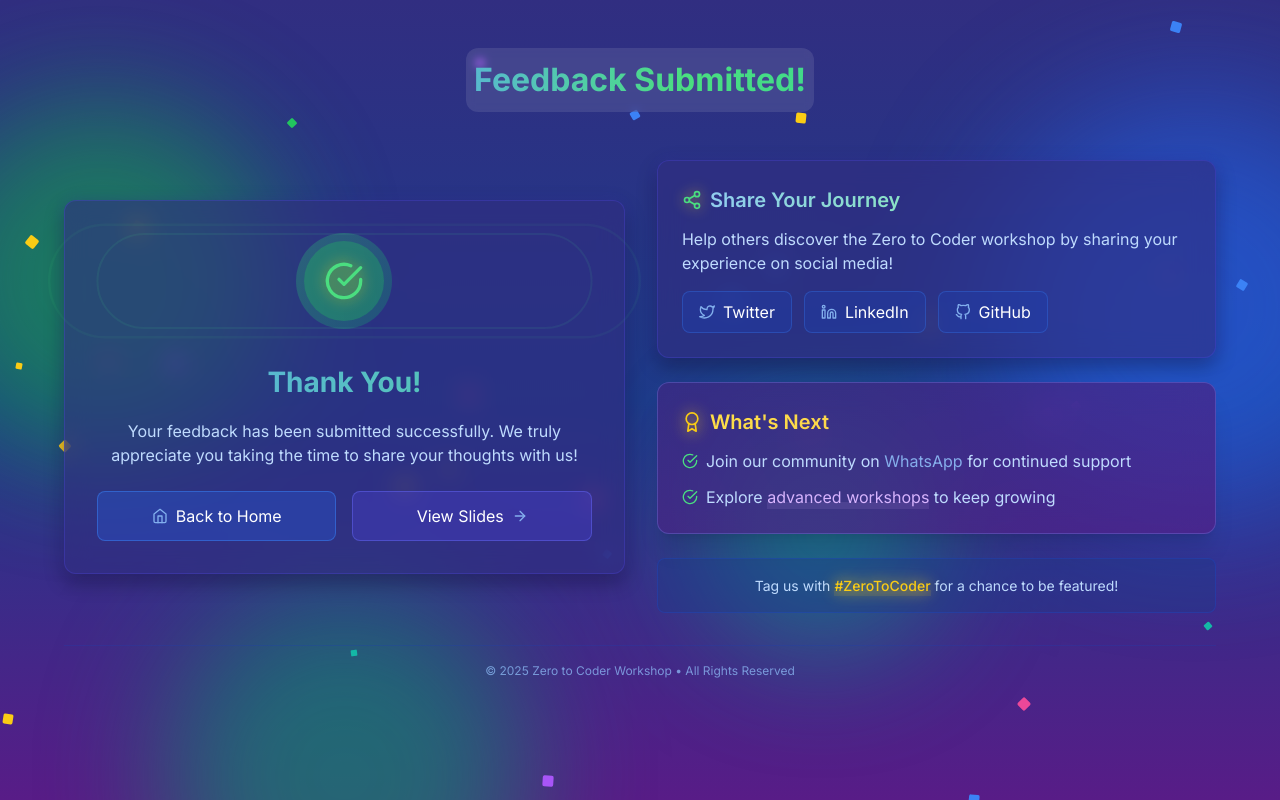
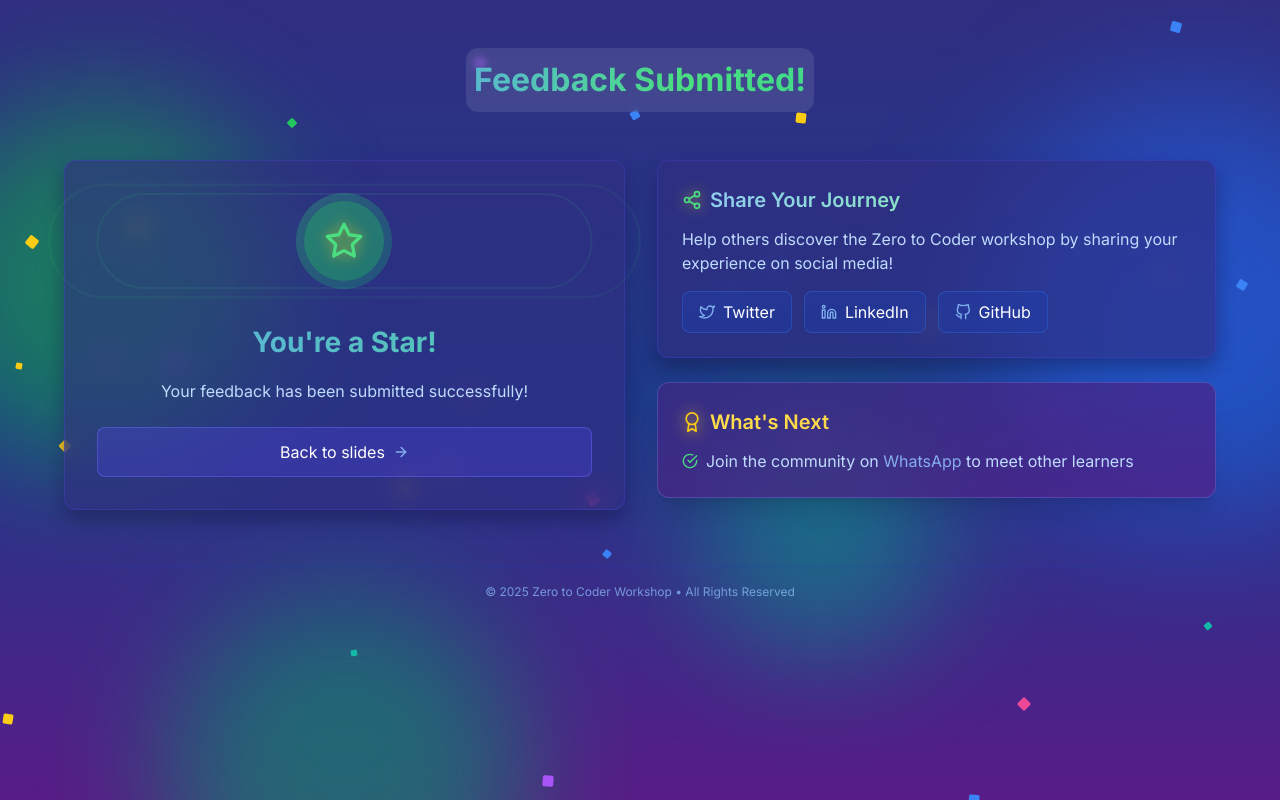
Before and after one commit to Blue-Cardigan/zero-to-coder, a Next.js app: page /feedback/success in a window 1280 px wide. Built offline with nearby package versions, Linux system fonts and the light colour scheme.

Commit message:
Neaten feedback success page

```diff
--- a/src/app/feedback/success/page.tsx
+++ b/src/app/feedback/success/page.tsx
@@ -3,7 +3,7 @@
 import React, { useEffect, useState } from 'react';
 import Link from 'next/link';
 import { motion } from 'framer-motion';
-import { FiCheckCircle, FiArrowRight, FiHome, FiShare2, FiTwitter, FiLinkedin, FiGithub, FiAward } from 'react-icons/fi';
+import { FiCheckCircle, FiArrowRight, FiHome, FiShare2, FiTwitter, FiLinkedin, FiGithub, FiAward, FiStar } from 'react-icons/fi';
 import '../../globals.css';
 
 export default function FeedbackSuccessPage() {
@@ -72,12 +72,12 @@
         </motion.div>
 
         {/* Main content area */}
-        <div className="w-full max-w-6xl flex flex-col lg:flex-row gap-8 items-center">
+        <div className="w-full max-w-6xl flex flex-col lg:flex-row gap-8 items-stretch">
           {/* Success message card */}
           <motion.div
             initial={{ opacity: 0, x: -20 }}
             animate={{ opacity: 1, x: 0 }}
-            className="lg:w-1/2 bg-indigo-900/60 rounded-xl p-8 backdrop-blur-lg border border-blue-500/50 shadow-xl"
+            className="lg:w-1/2 bg-indigo-900/60 rounded-xl p-8 backdrop-blur-lg border border-blue-500/50 shadow-xl flex flex-col"
           >
             <div className="text-center">
               <motion.div
@@ -93,7 +93,7 @@
                     transition={{ delay: 0.3, type: "spring" }}
                     className="w-20 h-20 bg-green-500/30 rounded-full flex items-center justify-center"
                   >
-                    <FiCheckCircle className="text-green-400 text-5xl drop-shadow-glow" />
+                    <FiStar className="text-green-400 text-5xl drop-shadow-glow" />
                   </motion.div>
                 </div>
 
@@ -117,9 +117,9 @@
                 animate={{ opacity: 1, y: 0 }}
                 transition={{ delay: 0.4 }}
               >
-                <h2 className="text-3xl font-bold mb-4 bg-gradient-to-r from-blue-400 to-green-400 bg-clip-text text-transparent">Thank You!</h2>
+                <h2 className="text-3xl font-bold mb-4 bg-gradient-to-r from-blue-400 to-green-400 bg-clip-text text-transparent">You're a Star!</h2>
                 <p className="text-blue-200 mb-6">
-                  Your feedback has been submitted successfully. We truly appreciate you taking the time to share your thoughts with us!
+                  Your feedback has been submitted successfully!
                 </p>
               </motion.div>
 
@@ -127,18 +127,8 @@
                 initial={{ opacity: 0, y: 10 }}
                 animate={{ opacity: 1, y: 0 }}
                 transition={{ delay: 0.6 }}
-                className="grid grid-cols-1 md:grid-cols-2 gap-4"
+                className=""
               >
-                <Link href="/">
-                  <motion.div
-                    whileHover={{ scale: 1.03 }}
-                    whileTap={{ scale: 0.98 }}
-                    className="flex items-center justify-center gap-2 py-3 px-4 bg-blue-600/30 hover:bg-blue-600/50 rounded-lg border border-blue-500/50 transition-all duration-200"
-                  >
-                    <FiHome className="text-blue-300" />
-                    <span>Back to Home</span>
-                  </motion.div>
-                </Link>
 
                 <Link href="/slides">
                   <motion.div
@@ -146,7 +136,7 @@
                     whileTap={{ scale: 0.98 }}
                     className="flex items-center justify-center gap-2 py-3 px-4 bg-indigo-600/30 hover:bg-indigo-600/50 rounded-lg border border-indigo-500/50 transition-all duration-200"
                   >
-                    <span>View Slides</span>
+                    <span>Back to slides</span>
                     <FiArrowRight className="text-blue-300" />
                   </motion.div>
                 </Link>
@@ -219,28 +209,11 @@
               <ul className="space-y-3 text-blue-200">
                 <li className="flex items-start">
                   <FiCheckCircle className="text-green-400 mt-1 mr-2" />
-                  <span>Join our community on <a href="https://chat.whatsapp.com/BiVjVigdkJkGC24LUrYUTO" className="text-blue-300">WhatsApp</a> for continued support</span>
-                </li>
-                <li className="flex items-start">
-                  <FiCheckCircle className="text-green-400 mt-1 mr-2" />
-                  <span>Explore <span className="text-purple-300">advanced workshops</span> to keep growing</span>
+                  <span>Join the community on <a href="https://chat.whatsapp.com/BiVjVigdkJkGC24LUrYUTO" className="text-blue-300">WhatsApp</a> to meet other learners</span>
                 </li>
               </ul>
             </div>
 
-            {/* Hashtag reminder */}
-            <motion.div
-              initial={{ opacity: 0 }}
-              animate={{ opacity: 1 }}
-              transition={{ delay: 0.8 }}
-              className="bg-blue-900/40 rounded-lg p-4 border border-blue-700/30 text-center"
-            >
-              <p className="text-sm text-blue-200">
-                Tag us with
-                <span className="text-yellow-400 mx-1 font-medium premium-glow">#ZeroToCoder</span>
-                for a chance to be featured!
-              </p>
-            </motion.div>
           </motion.div>
         </div>
 
@@ -249,7 +222,7 @@
           initial={{ opacity: 0, y: 20 }}
           animate={{ opacity: 1, y: 0 }}
           transition={{ delay: 0.5 }}
-          className="w-full max-w-6xl mt-8 pt-4 border-t border-blue-800/30 text-center"
+          className="w-full max-w-6xl mt-14 pt-4 border-t border-blue-800/30 text-center"
         >
           <p className="text-xs text-blue-300/70">
             © {new Date().getFullYear()} Zero to Coder Workshop • All Rights Reserved
--- a/src/app/slides/page.tsx
+++ b/src/app/slides/page.tsx
@@ -78,6 +78,21 @@
                 <span className="text-blue-300 text-5xl mr-6">&nbsp;💻</span>
                 <span><span className="text-blue-300 font-bold"><a href="https://cursor.sh" target="_blank" rel="noopener noreferrer">&nbsp;Cursor</a></span> installed on your machine</span>
               </div>
+            </div>
+          </div>
+          <div className="absolute top-0 right-8">
+            <div className="bg-indigo-900/30 p-4 rounded-lg backdrop-blur-sm border border-indigo-700/50 shadow-xl">
+              <div className="text-center mb-2">
+                <p className="text-sm text-blue-300">Scan for slides</p>
+              </div>
+              <QRCodeSVG
+                value={`${process.env.NEXT_PUBLIC_BASE_URL || 'https://zero-to-coder.vercel.app'}/slides`}
+                size={120}
+                bgColor={qrColors.bg}
+                fgColor={qrColors.fg}
+                level="L"
+                className="rounded-lg transition-all duration-300 hover:shadow-lg"
+              />
             </div>
           </div>
         </section>
```
